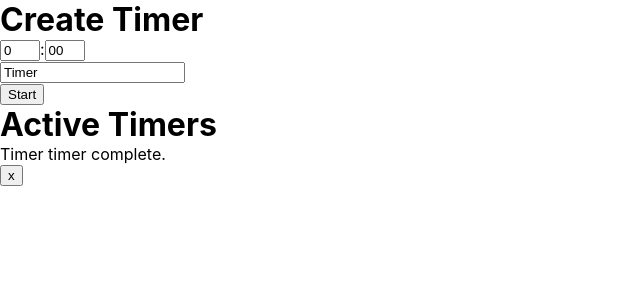
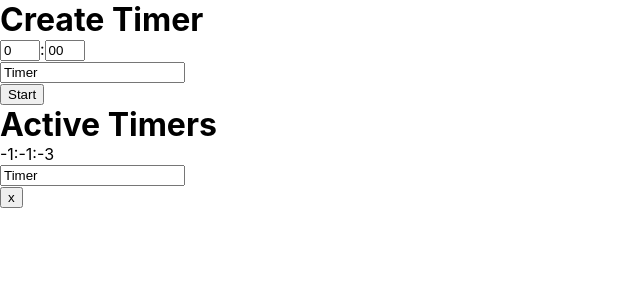
Before and after one commit to tmetcalfe89/timer-boss, a React (Create React App) app: page / in a window 1280 px wide. Both pictures are taken after a click on the button "Start". Shown: the top 300 px of the page, without its empty margins (0-640 px from the left). Built offline with nearby package versions, Linux system fonts and the light colour scheme.

Commit message:
Fixed math

```diff
--- a/src/components/Timer.js
+++ b/src/components/Timer.js
@@ -2,7 +2,7 @@ import { useState } from "react";
 import { useInterval, useAudio } from "react-use";
 
 function Timer({ hour, minute, start, name: outerName, removeTimer }) {
-  const [now, setNow] = useState(Date.now());
+  const [now, setNow] = useState(Math.floor(Date.now() / 1000) * 1000);
   const [audio, state, controls, ref] = useAudio({
     src: "https://www.soundhelix.com/examples/mp3/SoundHelix-Song-2.mp3",
     autoPlay: true,
@@ -10,21 +10,27 @@ function Timer({ hour, minute, start, name: outerName, removeTimer }) {
   const [name, setName] = useState(outerName);
 
   useInterval(() => {
-    setNow(Date.now());
+    setNow(Math.floor(Date.now() / 1000) * 1000);
   }, 100);
+
+  const getTargetTime = () =>
+    hour * 60 * 60 * 1000 + minute * 60 * 1000 + start;
+  const getElapsedTime = () => getTargetTime() - now;
+  const isTimeRemaining = () => now - start < getTargetTime();
+  const getRemainingHours = () => Math.floor(getElapsedTime() / 1000 / 60 / 60);
+  const getRemainingMinutes = () =>
+    Math.floor(getElapsedTime() / 1000 / 60) % 60;
+  const getRemainingSeconds = () => Math.floor(getElapsedTime() / 1000) % 60;
+  const getTimeDisplay = () =>
+    `${getRemainingHours()}:${getRemainingMinutes()
+      .toString()
+      .padStart(2, "0")}:${getRemainingSeconds().toString().padStart(2, "0")}`;
 
   return (
     <div>
-      {now - start < hour * 60 * 60 * 1000 + minute * 60 * 1000 ? (
+      {isTimeRemaining() ? (
         <>
-          <div>
-            {hour - Math.floor((now - start) / 1000 / 60 / 60)}:
-            {minute - (Math.floor((now - start) / 1000 / 60) % (60 * 60)) - 1}:
-            {`${60 - (Math.floor((now - start) / 1000) % 60) - 1}`.padStart(
-              2,
-              "0"
-            )}
-          </div>
+          <div>{getTimeDisplay()}</div>
           <div>
             <input value={name} onChange={(e) => setName(e.target.value)} />
           </div>
```
